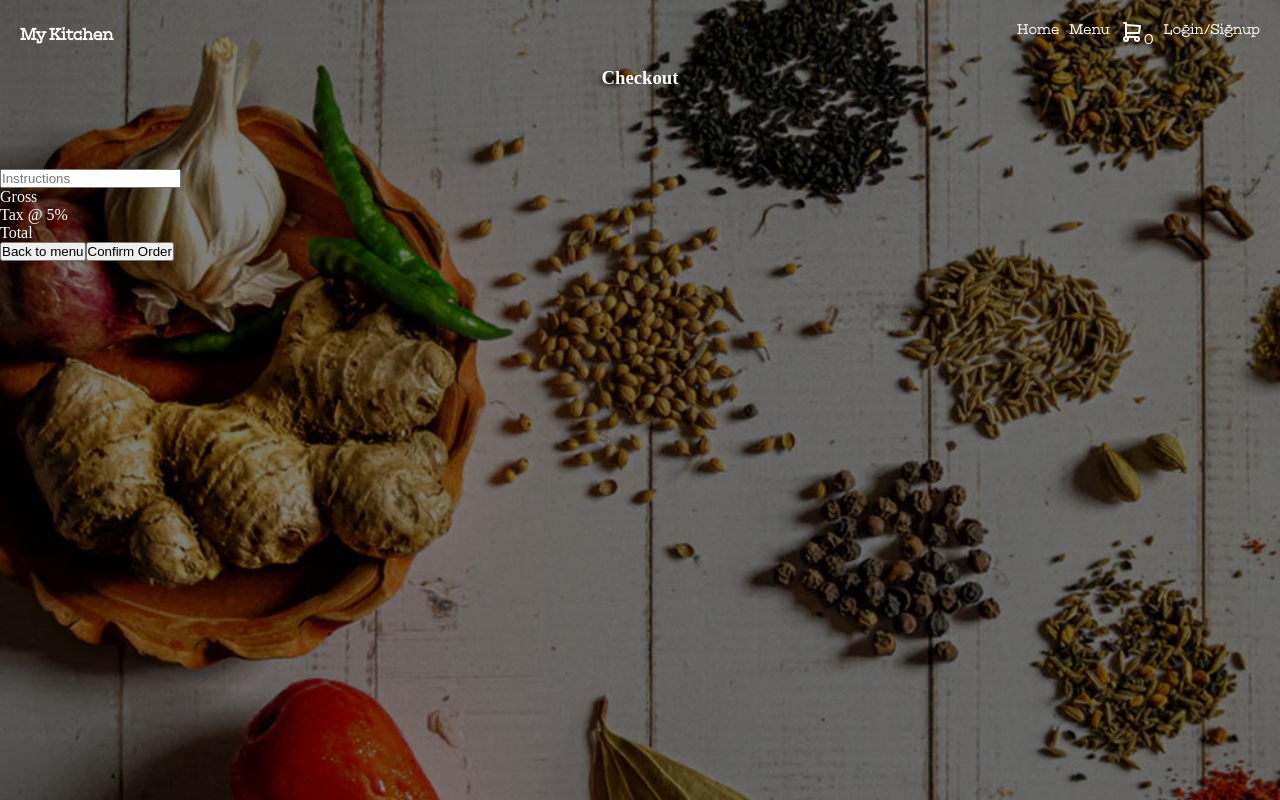
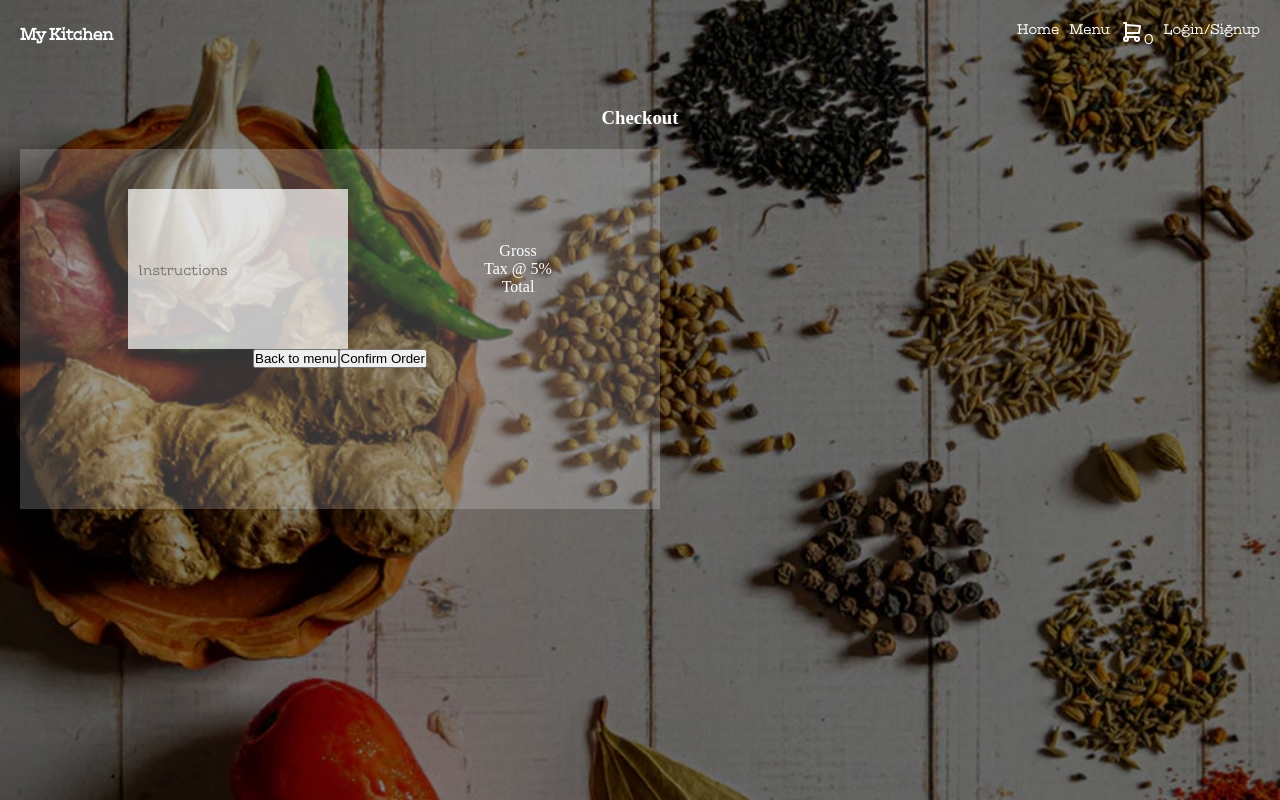
Before and after one commit to pynk-eu/kitchen-app, a Next.js app: page /checkout in a window 1280 px wide. Built offline with nearby package versions, Linux system fonts and the light colour scheme.

Commit message:
Added functionality to cart icon the number displays according to add button.

```diff
--- a/components/Navigation/Navigation.js
+++ b/components/Navigation/Navigation.js
@@ -2,7 +2,8 @@ import Link from "next/link";
 import styles from './Navigation.module.css'
 import { IconShoppingCart } from "@tabler/icons-react";
 
-export default function Navigation(){
+export default function Navigation({cart}){
+  // console.log("cart is", cart);
   return(
     <div className={styles['nav-bar']}>
     <div className={styles['nav-bar--logo']}>
@@ -12,7 +13,7 @@ export default function Navigation(){
     <Link href={"./menu"}>Menu</Link>
     <Link href="/checkout"><p>
         <IconShoppingCart/>
-        <span>0</span>
+        <span>{cart?.length}</span>
       </p>
     </Link>
     <Link href={"./login"}>Login/Signup</Link>
--- a/pages/_app.js
+++ b/pages/_app.js
@@ -6,7 +6,7 @@ import { useState } from 'react'
 export default function App({ Component, pageProps }) {
   const[cart, setCart] = useState([])
   return  <>
-    <Navigation/>
-    <Component {...pageProps} cart={cart}/>
+    <Navigation cart={cart} />
+    <Component {...pageProps} cart={cart} handleCart= {setCart}/>
    </>
   }
--- a/pages/checkout/index.js
+++ b/pages/checkout/index.js
@@ -9,7 +9,7 @@ export  default function Checkout({cart}){
       <div className={styles['checkout-summaries']}>
           {cart.map((item) =>{ return (
            <div className={styles['checkout-summaries__items']}>
-           <Image src={item.image} height='80' width='80' alt='chole' className={styles['checkout-summaries__items--image']}/>
+           <Image src={item.image} height='80' width='80' alt={item.name} className={styles['checkout-summaries__items--image']}/>
            <p className={styles['checkout-summaries__items--name']}>{item.name}</p>
            <p className={styles['checkout-summaries__items--qty']}>Qty: 1</p>
            <p className={styles['checkout-summaries__items--price']}>€{item.price}</p>
@@ -17,20 +17,20 @@ export  default function Checkout({cart}){
            </div>
         )})}
 
-      </div>
          <div className={styles['addtional-info']}>
-        <input className={styles['addtional-instructions--txt']} placeholder='Instructions' />
+          <input className={styles['addtional-info--txt']} placeholder='Instructions' />
+
        <div className={styles['gross-amount']}>
          <p>Gross</p>
          <p>Tax @ 5%</p>
          <p>Total</p>
        </div>
        </div>
-      <div classname={styles['menu-order--btn']}>
+        <div className={styles['menu-order--btn']}>
         <button className={['menu-button']}>Back to menu</button>
         <button className={['order-button']}>Confirm Order</button>
        </div>
-
+    </div>
     </div>
   )
 }
--- a/pages/index.js
+++ b/pages/index.js
@@ -8,7 +8,7 @@ export default function HomePage() {
   return (
      <div className={styles['home-page']}>
      <p className={styles['home-page--txt']}>Welcome to my vegetarian kitchen. It specializes in Indian cuisine and I am proud to share the “taste of India” in Berlin. </p>
-     <button className={styles['home-page--btn']}><Link href="/menu">Explore Menu</Link></button>
+     <Link href="/menu"  className={styles['home-page--btn']}>Explore Menu</Link>
     </div>
   )
 }
--- a/styles/Checkout.module.css
+++ b/styles/Checkout.module.css
@@ -1,12 +1,20 @@
+.checkout-page{
+  padding: 20px;
+}
+
 .checkout-page--txt{
   text-align: center;
+   margin: 20px;
 }
 
 .checkout-summaries{
   padding-left: 30px;
   text-align: center;
   padding: 40px;
-}
+  background-color: rgba(255, 255, 255, 0.2);
+  width: 640px;
+  height: 360px;
+  }
 
 .checkout-summaries__items{
   display: flex;
@@ -22,3 +30,25 @@
   word-wrap: break-word;
   padding: 10px;
 }
+
+.addtional-info{
+  display: flex;
+  flex-direction: row;
+  justify-content: space-around;
+  align-items: center;
+
+}
+
+.addtional-info--txt{
+  background-color: rgba(255, 255, 255, 0.7);
+  text-align: left;
+  width: 220px;
+  height: 160px;
+  padding: 10px;
+  color: black;
+  font-size: 14px;
+  font-family: kyiv-type-title;
+  word-wrap: break-word;
+  border: none;
+
+ }
--- a/styles/Home.module.css
+++ b/styles/Home.module.css
@@ -11,13 +11,15 @@
   font-size: 20px;
   font-family: Kyiv-type-title;
   word-wrap: break-word;
+  padding-bottom: 30px;
  }
 
  .home-page--btn{
-    margin: 20px;
     padding: 8px;
     color: black;
-    font-size: 10px;
+    background-color: white;
+    font-size: 15px;
     font-family:  kyiv-type-serif;
     word-wrap: break-word
+
   }
```
Also changed, not shown: pages/menu/index.js (+5 -4 lines). Lines whose indentation alone changed are shown as unchanged.
